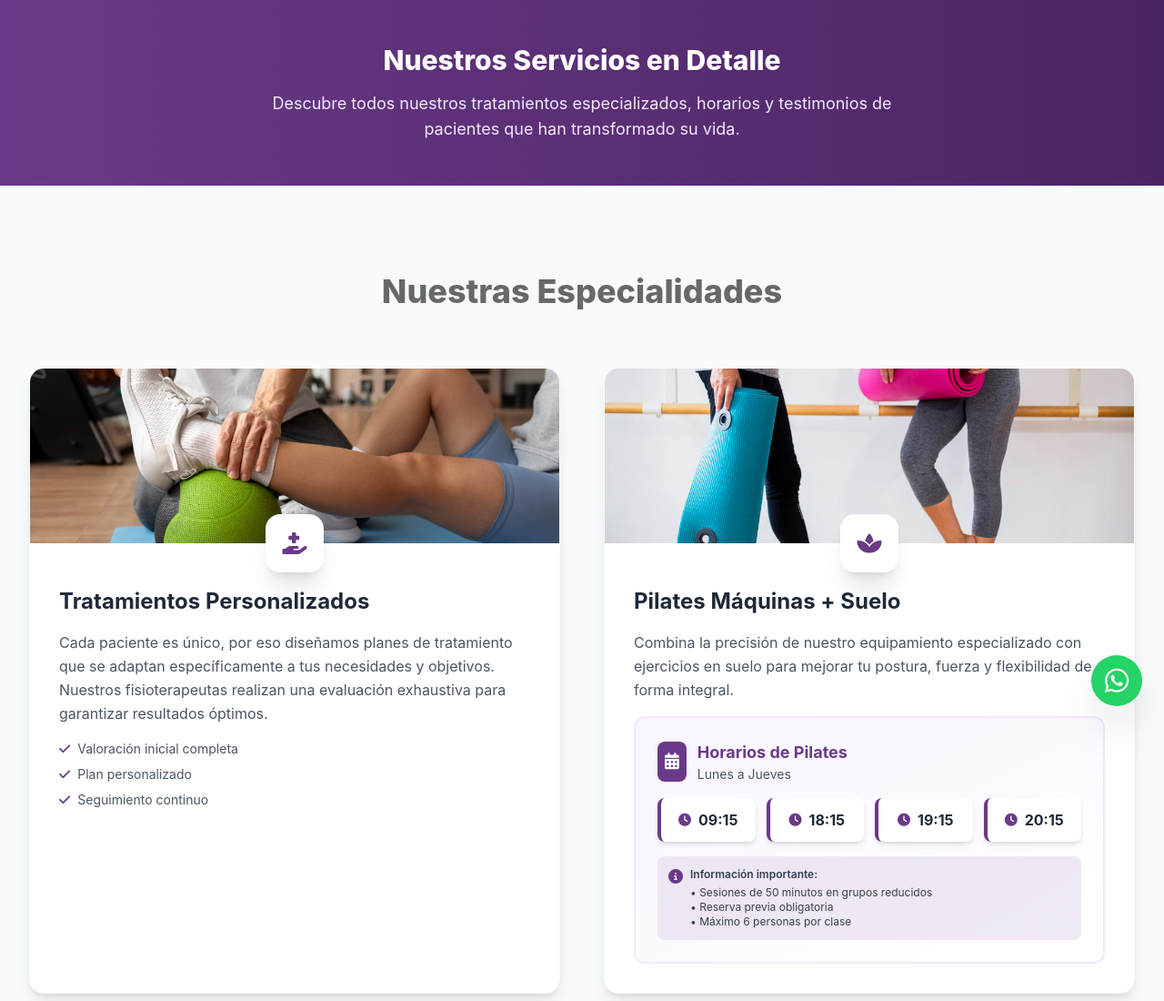
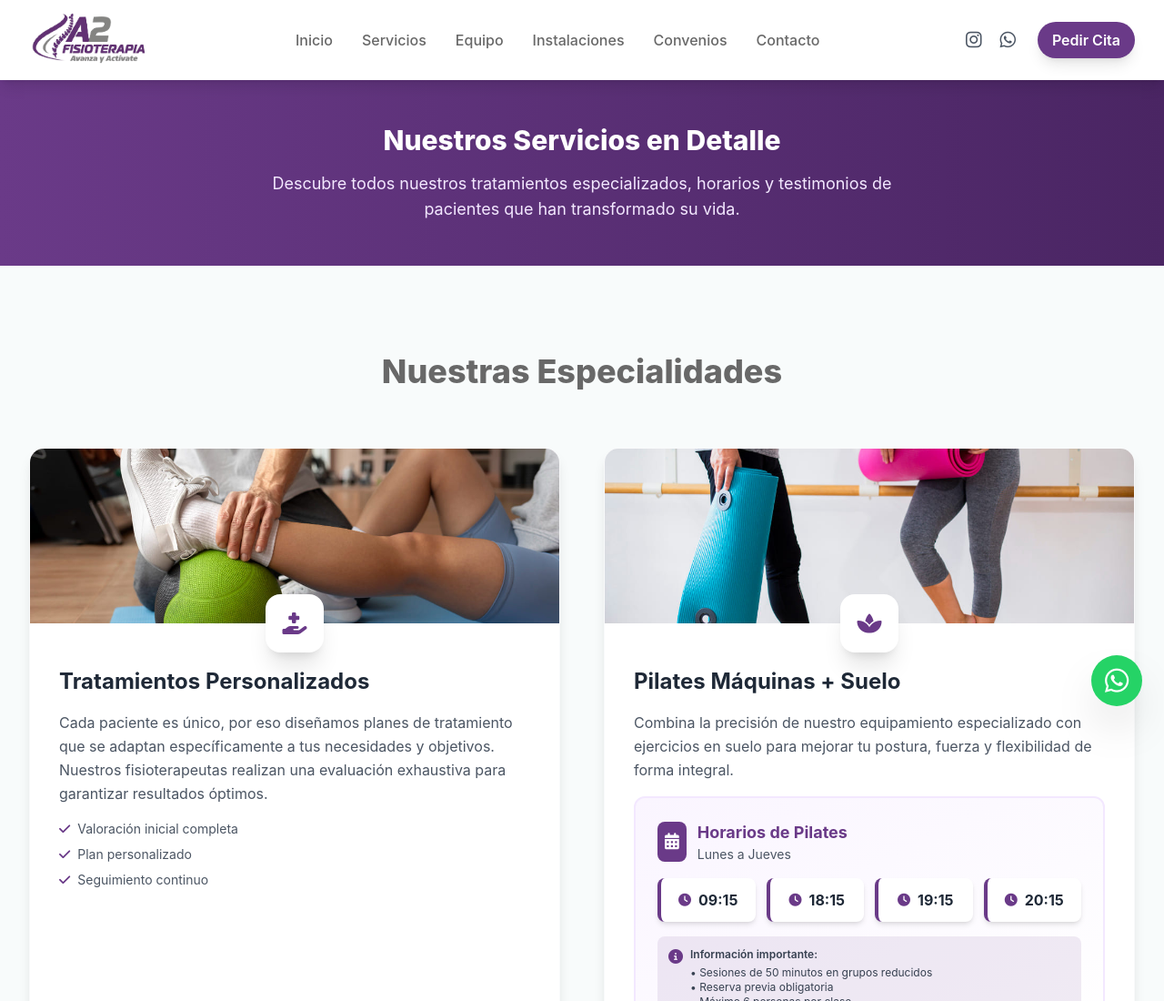
Before and after one commit to a2fisioterapia01/a2fisioterapia01.github.io, a plain HTML site: page servicios-completos.html in a window 1280 px wide. Shown: the top 1100 px of the page at 91% size. Drawn offline with nearby package versions, Linux system fonts and the light colour scheme.

Commit message:
feat: inline header in servicios-completos.html

```diff
--- a/servicios-completos.html
+++ b/servicios-completos.html
@@ -133,8 +133,77 @@
 </head>
 <body class="bg-bg-light text-text-dark antialiased">
 
-    <!-- Contenedor para el header -->
-    <div id="header-placeholder"></div>
+    <!-- ============================================
+         HEADER - BARRA DE NAVEGACIÓN (inlined)
+         ============================================ -->
+    <header class="bg-white shadow-lg sticky top-0 z-50">
+        <nav class="max-w-7xl mx-auto px-4 sm:px-6 lg:px-8 py-3 flex justify-between items-center">
+            <!-- Logo y marca -->
+            <div class="flex items-center space-x-2">
+                <a href="index.html">
+                    <picture>
+                        <source srcset="assets/logo.webp" type="image/webp">
+                        <img src="assets/logo.png" alt="A2 Fisioterapia" class="h-16 w-auto" width="64" height="64">
+                    </picture>
+                </a>
+            </div>
+
+            <!-- Navegación Desktop -->
+            <div class="hidden md:flex items-center space-x-8">
+                <a href="index.html#hero" class="text-text-dark hover:text-primary-teal transition duration-300 font-medium">Inicio</a>
+                <a href="index.html#servicios" class="text-text-dark hover:text-primary-teal transition duration-300 font-medium">Servicios</a>
+                <a href="index.html#equipo" class="text-text-dark hover:text-primary-teal transition duration-300 font-medium">Equipo</a>
+                <a href="index.html#instalaciones" class="text-text-dark hover:text-primary-teal transition duration-300 font-medium">Instalaciones</a>
+                <a href="index.html#convenios" class="text-text-dark hover:text-primary-teal transition duration-300 font-medium">Convenios</a>
+                <a href="index.html#contacto" class="text-text-dark hover:text-primary-teal transition duration-300 font-medium">Contacto</a>
+            </div>
+
+            <!-- Acciones Desktop (Redes + CTA) -->
+            <div class="hidden md:flex items-center space-x-6">
+                <div class="flex items-center space-x-5">
+                    <a href="https://www.instagram.com/a2fisioterapia_/" class="text-gray-600 hover:text-[#6a3a88] hover:scale-110 transition duration-300" aria-label="Instagram" target="_blank" rel="noopener noreferrer">
+                        <i class="fab fa-instagram text-xl"></i>
+                    </a>
+                    <a href="#" data-whatsapp-link class="text-gray-600 hover:text-[#6a3a88] hover:scale-110 transition duration-300" aria-label="WhatsApp" target="_blank" rel="noopener noreferrer">
+                        <i class="fab fa-whatsapp text-xl"></i>
+                    </a>
+                </div>
+                <a href="index.html#contacto" class="bg-primary-teal text-white py-2 px-4 rounded-full shadow-lg hover:bg-primary-teal-dark transition duration-300 font-semibold">
+                    Pedir Cita
+                </a>
+            </div>
+
+            <!-- Botón menú móvil -->
+            <button id="menu-button" class="md:hidden p-2 text-text-dark focus:outline-none" aria-label="Abrir menú de navegación" aria-expanded="false" aria-controls="mobile-menu">
+                <svg class="h-6 w-6" fill="none" viewBox="0 0 24 24" stroke="currentColor" aria-hidden="true">
+                    <path stroke-linecap="round" stroke-linejoin="round" stroke-width="2" d="M4 6h16M4 12h16m-7 6h7"></path>
+                </svg>
+            </button>
+        </nav>
+
+        <!-- Menú Móvil -->
+        <div id="mobile-menu" class="hidden md:hidden bg-white shadow-inner pb-4">
+            <a href="index.html#hero" class="block px-4 py-2 text-text-dark hover:bg-bg-light">Inicio</a>
+            <a href="index.html#servicios" class="block px-4 py-2 text-text-dark hover:bg-bg-light">Servicios</a>
+            <a href="index.html#equipo" class="block px-4 py-2 text-text-dark hover:bg-bg-light">Equipo</a>
+            <a href="index.html#instalaciones" class="block px-4 py-2 text-text-dark hover:bg-bg-light">Instalaciones</a>
+            <a href="index.html#convenios" class="block px-4 py-2 text-text-dark hover:bg-bg-light">Convenios</a>
+            <a href="index.html#contacto" class="block px-4 py-2 text-text-dark hover:bg-bg-light">Contacto</a>
+            <div class="border-t border-gray-200 mt-2 pt-4 px-4 flex items-center justify-between">
+                <div class="flex items-center space-x-6">
+                    <a href="https://www.instagram.com/a2fisioterapia_/" class="text-gray-600 hover:text-[#6a3a88] hover:scale-110 transition duration-300" aria-label="Instagram" target="_blank" rel="noopener noreferrer">
+                        <i class="fab fa-instagram text-xl"></i>
+                    </a>
+                    <a href="#" data-whatsapp-link class="text-gray-600 hover:text-[#6a3a88] hover:scale-110 transition duration-300" aria-label="WhatsApp" target="_blank" rel="noopener noreferrer">
+                        <i class="fab fa-whatsapp text-xl"></i>
+                    </a>
+                </div>
+                <a href="index.html#contacto" class="bg-primary-teal text-white px-4 py-2 rounded-lg font-semibold hover:bg-primary-teal-dark transition duration-300 text-sm">
+                    Pedir Cita
+                </a>
+            </div>
+        </div>
+    </header>
 
     <!-- ============================================
          HERO / ENCABEZADO
```
